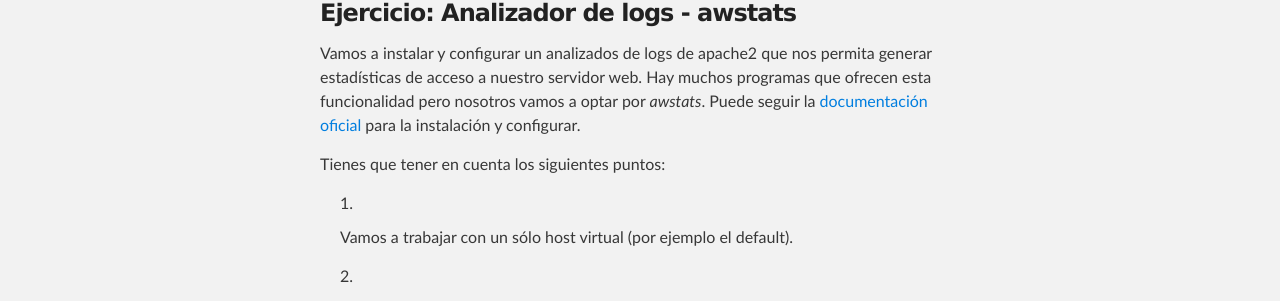
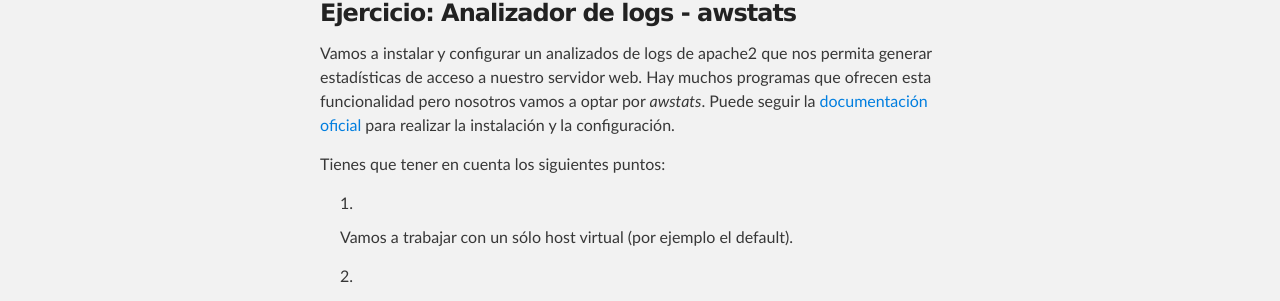
Before and after one commit to josedom24/josedom24.github.io, a Jekyll site: the page built from mod/serviciosgs/e_web_16.md, in a window 1280 px wide. Shown: the part 196-497 px from the top of the page. Built offline with Jekyll 4.4.1, drawn with Linux system fonts in a browser that asks for light colours.

Commit message:
Update e_web_16.md

```diff
--- a/mod/serviciosgs/e_web_16.md
+++ b/mod/serviciosgs/e_web_16.md
@@ -6,7 +6,7 @@
 ---
 ### Ejercicio: Analizador de logs - awstats
 
-Vamos a instalar y configurar un analizados de logs de apache2 que nos permita generar estadísticas de acceso a nuestro servidor web. Hay muchos programas que ofrecen esta funcionalidad pero nosotros vamos a optar por *awstats*. Puede seguir la [documentación oficial](http://awstats.sourceforge.net/docs/awstats_setup.html) para la instalación y configurar.
+Vamos a instalar y configurar un analizados de logs de apache2 que nos permita generar estadísticas de acceso a nuestro servidor web. Hay muchos programas que ofrecen esta funcionalidad pero nosotros vamos a optar por *awstats*. Puede seguir la [documentación oficial](http://awstats.sourceforge.net/docs/awstats_setup.html) para realizar la instalación y la configuración.
 
 Tienes que tener en cuenta los siguientes puntos:
 
```
